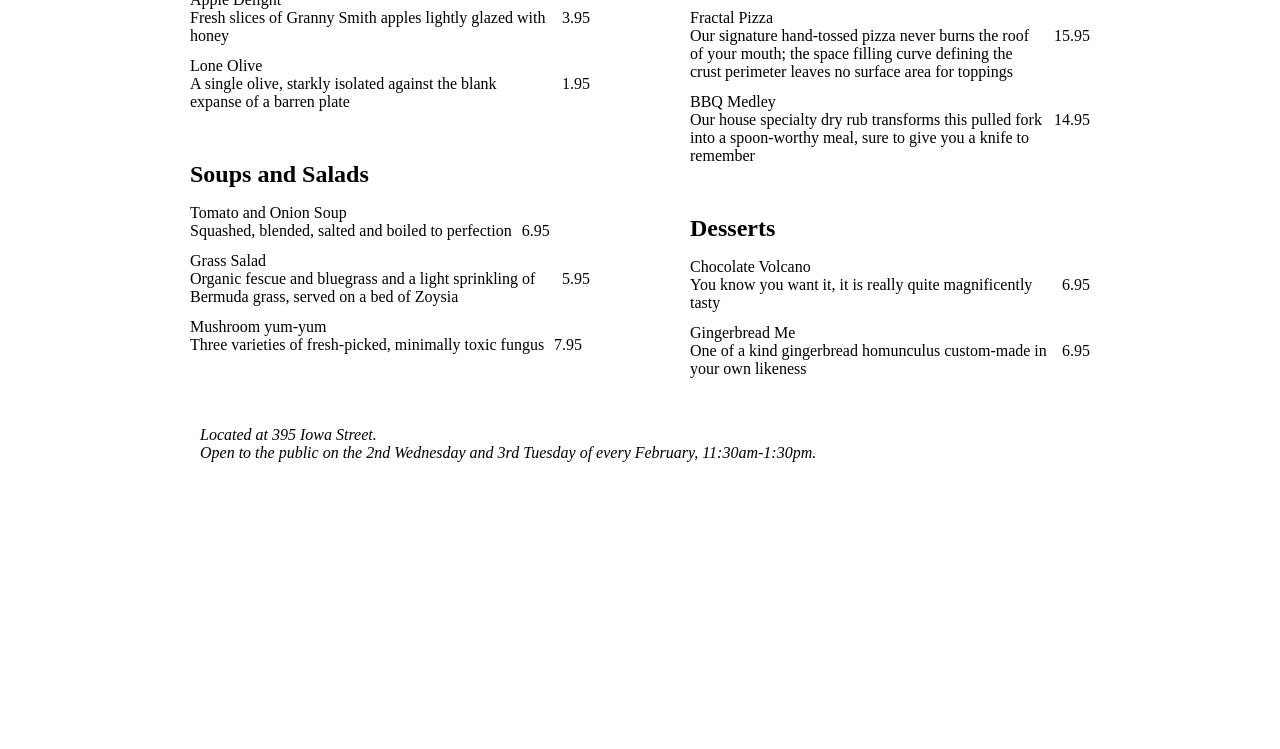
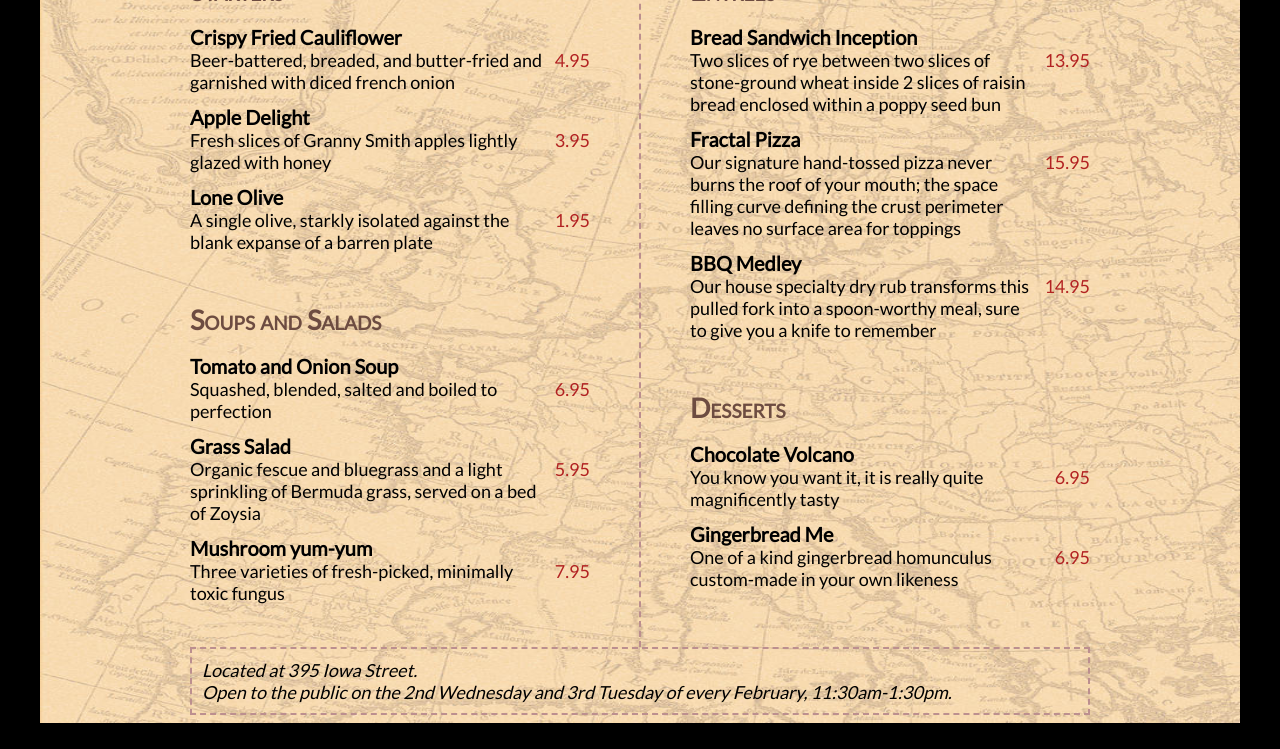
Before and after one commit to Kenzie-Academy-Brasil-Developers/estilizando-menu-restaurante-sprint-2-GabrielCremm, a plain HTML site: page index.html in a window 1280 px wide. Shown: the part 219-968 px from the top of the page. Before the commit the page ends 800 px from the top, so only its background shows below. Drawn offline with Linux system fonts and the light colour scheme; a web font is replaced by a local one.

Commit message:
style1 e style2 modificados

```diff
--- a/src/style1.css
+++ b/src/style1.css
@@ -1,28 +1,87 @@
 @import url('https://fonts.googleapis.com/css?family=Lato|Supermercado+One');
+body {
+    background-image: url(../src/img/map-bg.jpg);
+    background-repeat: no-repeat;
+    background-size: 1200px 880px;
+    background-attachment: scroll;
+    background-position: center center;
+    background-color: black;
+    width: 1000px;
+    margin: 70px auto;
+    font-family: "Lato";
+    font-size: 18px;
+}
 
-/* Use the 'Lato' font family at 18px throughout the body of the document, and cover the background with the 'map-bg.jpg' image. */
-nav {font-family: sans-serif; font-size: 10px;}
+nav {
+    font-family: sans-serif;
+    font-size: 10px;
+}
 
-#main {width: 900px; margin: 10px auto;}
-/* Use the 'Supermercado One' font at 45px (colored #5d4037) for the restaurant name. */
+#main {
+    width: 900px;
+    margin: 10px auto;
+}
 
-/* Set the separator between the columns (the "column-rule") to be 2px dashed rosybrown. */
-#menu {columns: 400px 2; column-gap: 100px;}
-section {margin-bottom: 50px;}
+#main h1 {
+    font-family: "Supermercado One";
+    font-size: 45px;
+    color: #5d4037;
+}
+
+#menu {
+    columns: 400px 2;
+    column-gap: 100px;
+    column-rule: 2px dashed rosybrown;
+}
+
+section {
+    margin-bottom: 50px;
+}
+
 
 /* Show each of the section headings of the menu (e.g. "Starters") in small caps, colored #6d4c41. */
-h2 {margin: 0;}
+
+h2 {
+    font-weight: bold;
+    font-variant: small-caps;
+    color: #6d4c41;
+    margin: 0;
+}
+
 
 /* Make the name of each menu item appear in bold in a 20px size. */
 
+dt {
+    font-weight: bold;
+    font-size: 20px;
+}
+
+dd {
+    margin: 0 0 12px 0;
+    display: flex;
+}
+
+.details {
+    order: 1;
+}
 
 
-dd {margin: 0 0 12px 0; display: flex;}
+/* Show the price of each item in a large font, in the color named 'firebrick' */
 
-.details {order: 1;}
+.price {
+    font-size: large;
+    color: firebrick;
+    order: 2;
+    padding-left: 10px;
+}
 
-/* Show the price of each item in a large font, in the color named 'firebrick' */
-.price {order: 2; padding-left: 10px;}
 
 /* Draw a 2px dashed rosybrown border around the address/footer */
-address {padding: 10px;}
+
+footer {
+    border: 2px dashed rosybrown;
+}
+
+address {
+    padding: 10px;
+}
--- a/src/style2.css
+++ b/src/style2.css
@@ -1,27 +1,100 @@
 @import url('https://fonts.googleapis.com/css?family=Bungee+Inline|Oswald');
 
 /* Use the 'Oswald' font family at 14px throughout the body of the document. */
-nav {font-family: sans-serif; font-size: 10px;}
 
-#main {width: 900px; margin: 10px auto;}
+body {
+    background-color: white;
+    background-attachment: scroll;
+    background-position: center center;
+    width: 1000px;
+    margin: 70px auto;
+}
+
+nav {
+    font-family: "Oswald";
+    font-size: 14px;
+}
+
+#main section:nth-child(1) {
+    border: 2px solid;
+}
+
+#main section:nth-last-child(1) {
+    border: 2px solid;
+}
+
+#main {
+    width: 900px;
+    margin: 10px auto;
+}
+
+#main h1 {
+    font-family: 'Bungee Inline';
+    font-weight: lighter;
+    font-size: 46px;
+}
+
+
 /* Use the 'Bungee Inline' font at 46px and lighter weight for the restaurant name. */
 
+#menu {
+    font-style: Bungge Inline;
+    columns: 420px 2;
+    column-gap: 60px;
+}
 
-#menu {columns: 420px 2; column-gap: 60px;}
-section {margin-bottom: 20px; padding: 10px;}
+section {
+    margin-bottom: 20px;
+    padding: 10px;
+}
+
 
 /* Show each of the section headings of the menu (e.g. "Starters") in uppercase. */
-h2 {margin-top: 0;}
+
+h2 {
+    text-transform: uppercase;
+    margin-top: 0;
+}
+
 
 /* Make the name of each menu item appear in bold in a 16px size. */
-dt {display: inline;}
+
+dt {
+    font-weight: bold;
+    font-size: 16px;
+    display: inline;
+}
+
+dt::after {
+    content: ",";
+}
+
+
 /* Make a comma appear after the name of each menu item (before the description) */
 
-dd {display: inline; margin: 0;}
-dd::after {content: " "; display: block; clear: both; margin-bottom: 15px;}
+dd {
+    display: inline;
+    margin: 0;
+}
 
-.price {float: right; padding: 0 0 35px 20px;}
+dd::after {
+    content: " ";
+    display: block;
+    clear: both;
+    margin-bottom: 15px;
+}
+
+.price {
+    float: right;
+    padding: 0 0 35px 20px;
+}
+
 
 /* Right-align the text of the address/footer */
 
+
 /* draw a 2px thick black border around the starters and desserts sections of the menu */
+
+footer {
+    text-align: right;
+}
```
Also changed, not shown: index.html (+5 -0 lines).
